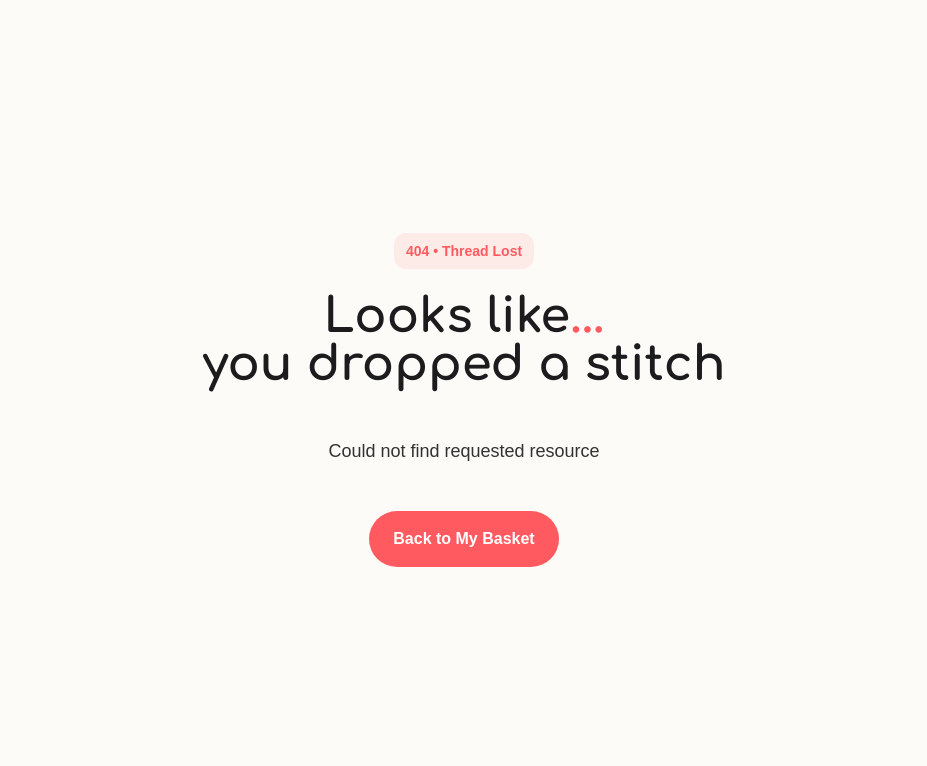
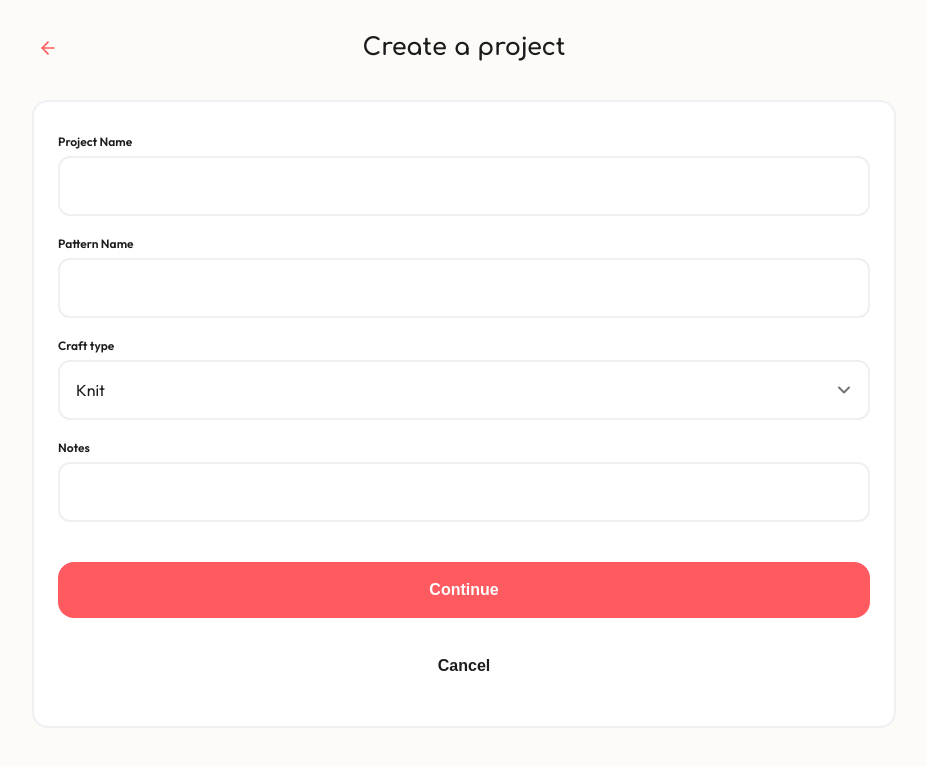
Before and after one commit to ionutalexandru/loopo, a Next.js app: page /projects/new in a window 1280 px wide. Before the commit this address had no page. Shown: the top 766 px of the page, without its empty margins (176-1103 px from the left). Built offline with nearby package versions, Linux system fonts and the light colour scheme.

Commit message:
wip create project view

```diff
--- a/app/page.tsx
+++ b/app/page.tsx
@@ -1,4 +1,10 @@
 import MyBasketView from '@/components/views/MyBasketView';
+
+export const metadata = {
+    title: 'My Basket | Loopo',
+    description:
+        'Your digital crafting basket. Keep track of active WIPs, row counters, and yarn details for all your knitting and crochet projects.',
+};
 
 export default function MyBasketPage() {
     return <MyBasketView />;
--- /dev/null
+++ b/app/projects/new/page.tsx
@@ -0,0 +1,10 @@
+import CreateProjectView from '@/components/views/CreateProjectView';
+
+export const metadata = {
+    title: 'Create a Project | Loopo',
+    description: 'Start tracking a new knitting or crochet project in Loopo.',
+};
+
+export default function CreateProjectPage() {
+    return <CreateProjectView />;
+}
--- a/components/ui/Button.tsx
+++ b/components/ui/Button.tsx
@@ -63,7 +63,7 @@ export const Button = React.forwardRef<
                 const colors: Record<ButtonColor, string> = {
                     primary:
                         'text-vibrant-coral stroke-vibrant-coral hover:text-deep-coral hover:stroke-deep-coral',
-                    secondary: 'text-misty-gray hover:text-charcoal',
+                    secondary: 'text-charcoal',
                     danger: 'text-crimson stroke-crimson hover:text-deep-crimson hover:stroke-deep-crimson',
                 };
                 return colors[c];
--- /dev/null
+++ b/components/views/CreateProjectView.tsx
@@ -0,0 +1,175 @@
+'use client';
+
+import { ArrowLeft } from 'lucide-react';
+
+import { Project } from '@/types/project';
+import { Button } from '../ui/Button';
+import { Card } from '../ui/Card';
+import { Input } from '../ui/Input';
+import { Select } from '../ui/Select';
+import React, { useState } from 'react';
+import { createProjectSchema } from '@/schemas/projectSchema';
+import { useRouter } from 'next/navigation';
+import { useProjectStore } from '@/store/useProjectStore';
+import { FormAlert } from '../ui/FormAlert';
+import { slugify } from '@/utils/slugify';
+
+type ProjectFormState = Pick<
+    Project,
+    'name' | 'patternName' | 'craftType' | 'notes'
+>;
+
+type FieldErrors = Partial<Record<keyof ProjectFormState | 'general', string>>;
+
+export default function CreateProjectView() {
+    const router = useRouter();
+    const addProject = useProjectStore((state) => state.addProject);
+    const existingProjects = useProjectStore((state) => state.projects);
+
+    const [formData, setFormData] = useState<ProjectFormState>({
+        name: '',
+        patternName: '',
+        craftType: 'knit',
+        notes: '',
+    });
+    const [errors, setErrors] = useState<FieldErrors>({});
+    const [isSubmitting, setIsSubmitting] = useState<boolean>(false);
+
+    const handleFormChange = (
+        e: React.ChangeEvent<HTMLInputElement | HTMLSelectElement>
+    ) => {
+        const {
+            target: { name, value },
+        } = e;
+        const field = name as keyof ProjectFormState;
+        setFormData((prev) => ({ ...prev, [field]: value }));
+        if (errors[field]) {
+            setErrors((prev) => ({ ...prev, [field]: undefined }));
+        }
+    };
+
+    const handleSubmit = (e: React.SubmitEvent<HTMLFormElement>) => {
+        e.preventDefault();
+
+        const result = createProjectSchema.safeParse(formData);
+
+        if (!result.success) {
+            const formattedError: FieldErrors = {};
+            result.error.issues.forEach((iss) => {
+                const fieldName = iss.path[0] as keyof ProjectFormState;
+                if (fieldName && !formattedError[fieldName]) {
+                    formattedError[fieldName] = iss.message;
+                }
+            });
+            setErrors(formattedError);
+            return;
+        }
+
+        setIsSubmitting(true);
+
+        try {
+            const validData = result.data;
+            const baseSlug = slugify(validData.name);
+
+            const duplicates = existingProjects.filter((p) =>
+                p.slug.startsWith(baseSlug)
+            ).length;
+            const projectSlug =
+                duplicates > 0 ? `${baseSlug}-${duplicates + 1}` : baseSlug;
+
+            addProject({
+                userId: 'user-local',
+                name: validData.name,
+                slug: projectSlug,
+                patternName: validData.patternName,
+                craftType: validData.craftType,
+                status: 'active',
+                parts: [],
+            });
+
+            router.push(`/projects/${projectSlug}/parts/new`);
+        } catch {
+            setErrors({
+                general:
+                    'Failed to create the project. Please check your data and try again.',
+            });
+            setIsSubmitting(false);
+        }
+    };
+
+    return (
+        <main className="page">
+            {/* Header Bar */}
+            <header
+                className="w-full relative flex items-center justify-center
+                    py-3"
+            >
+                <Button
+                    href="/"
+                    icon={<ArrowLeft />}
+                    variant="text"
+                    size="small"
+                    className="absolute left-0"
+                />
+                <h1 className="text-2xl!">Create a project</h1>
+            </header>
+            <Card variant="bordered">
+                <form
+                    onSubmit={handleSubmit}
+                    noValidate
+                    className="flex flex-col gap-5"
+                >
+                    {errors.general && (
+                        <FormAlert variant="error" message="errors.general" />
+                    )}
+                    <Input
+                        label="Project Name"
+                        value={formData.name}
+                        onChange={handleFormChange}
+                        error={errors.name}
+                        name="name"
+                    />
+                    <Input
+                        label="Pattern Name"
+                        value={formData.patternName}
+                        onChange={handleFormChange}
+                        error={errors.patternName}
+                        name="patternName"
+                    />
+                    <Select
+                        label="Craft type"
+                        defaultValue={formData.craftType}
+                        onChange={handleFormChange}
+                        error={errors.craftType}
+                        name="craftType"
+                    >
+                        <option value="" disabled>
+                            Select an option
+                        </option>
+                        <option value="knit">Knit</option>
+                        <option value="crochet">Crochet</option>
+                    </Select>
+                    <Input
+                        label="Notes"
+                        value={formData.notes}
+                        onChange={handleFormChange}
+                        error={errors.notes}
+                        name="notes"
+                    />
+                    <Button
+                        type="submit"
+                        variant="squared"
+                        color="primary"
+                        disabled={isSubmitting}
+                        className="mt-5"
+                    >
+                        {isSubmitting ? 'Creating...' : 'Continue'}
+                    </Button>
+                    <Button variant="text" color="secondary" href="/">
+                        Cancel
+                    </Button>
+                </form>
+            </Card>
+        </main>
+    );
+}
--- a/package.json
+++ b/package.json
@@ -14,6 +14,7 @@
     "next": "^16.2.12",
     "react": "19.2.4",
     "react-dom": "19.2.4",
+    "zod": "^4.4.3",
     "zustand": "^5.0.15"
   },
   "devDependencies": {
--- /dev/null
+++ b/schemas/projectSchema.ts
@@ -0,0 +1,28 @@
+import { z } from 'zod';
+import { Project } from '@/types/project';
+
+export type CreateProjectDTO = Pick<
+    Project,
+    'name' | 'craftType' | 'patternName' | 'notes'
+>;
+
+export const createProjectSchema: z.ZodType<CreateProjectDTO> = z.object({
+    name: z
+        .string()
+        .trim()
+        .min(5, 'Input must be at least 5 characters.')
+        .max(80, 'Input must be 80 characters or less.'),
+    craftType: z.enum(['knit', 'crochet']),
+    patternName: z
+        .string()
+        .trim()
+        .max(120, 'Input must be 120 characters or less')
+        .optional()
+        .transform((val) => (val && val.length > 0 ? val : undefined)),
+    notes: z
+        .string()
+        .trim()
+        .max(500, 'Input must be 500 characters or less')
+        .optional()
+        .transform((val) => (val && val.length > 0 ? val : undefined)),
+});
--- /dev/null
+++ b/utils/slugify.ts
@@ -0,0 +1,26 @@
+/**
+ * Transform a guman-readable title into a URL-safe, normalized slug.
+ *
+ * @param text - Input string
+ * @param prefix - Text to prepend to the slug
+ * @param sufix - Text to append to the slug
+ * @returns Sanitized slug
+ */
+export function slugify(
+    text: string,
+    prefix: string = '',
+    sufix: string = ''
+): string {
+    const slug = text
+        .toString()
+        .toLocaleLowerCase()
+        .trim()
+        .normalize('NFD')
+        .replace(/[\u0300-\u036f]/g, '') // Remove diacritics
+        .replace(/[^a-z0-9\s-]/g, '') // Replace non-alphanumeric characters
+        .replace(/[\s_]+/g, '-') // Replace spaces and underscores with hyphens
+        .replace(/^-+|-+$/g, '') // Trim leading and trailing hyphens
+        .substring(0, 50);
+
+    return [prefix, slug, sufix].filter((el) => el).join('-');
+}
```
Also changed, not shown: components/ui/Input.tsx (+21 -6 lines), 1 other file (tests, documents, lock files or other folders).
